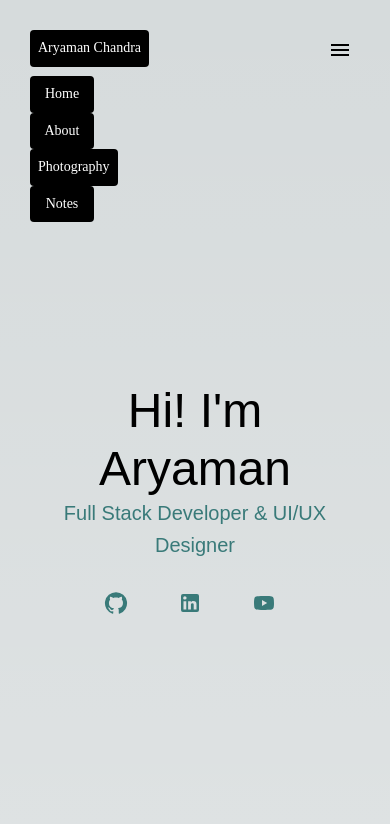
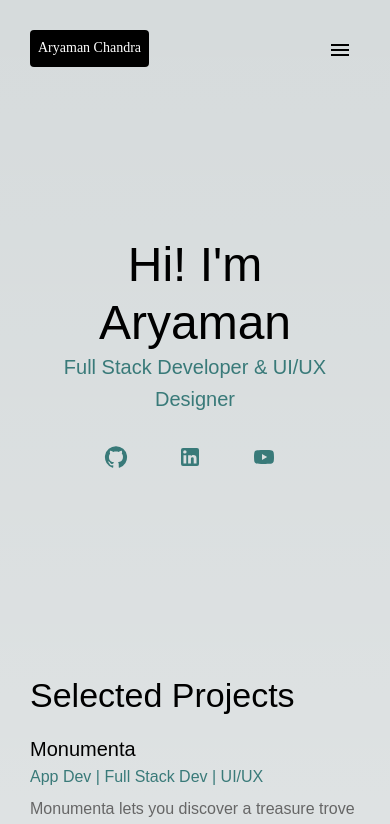
Before and after one commit to aryamanchandra/personalwebsite, a Next.js app: page / in a window 390 px wide. Shown: the top 824 px of the page. Built offline with nearby package versions, Linux system fonts and the light colour scheme; a web font is replaced by a local one.

Commit message:
responsive navbar

```diff
--- a/src/app/components/Navbar.tsx
+++ b/src/app/components/Navbar.tsx
@@ -26,13 +26,13 @@ const NavbarButton = styled(Button)({
 });
 
 export default function Navbar() {
-  const matchDownMd = useMediaQuery(theme.breakpoints.down('xs'))
-  const [visible, setVisible] = useState(matchDownMd?false : true);
+  const matches = useMediaQuery(theme.breakpoints.up('xs'));
+  const check = matches?false:true
+  const [visible, setVisible] = useState(check);
 
   const handleMenuOpen = () => {
     setVisible(!visible);
   };
-
 
   return (
     <Stack direction={{sm:"row", xs:"column"}}>
```
